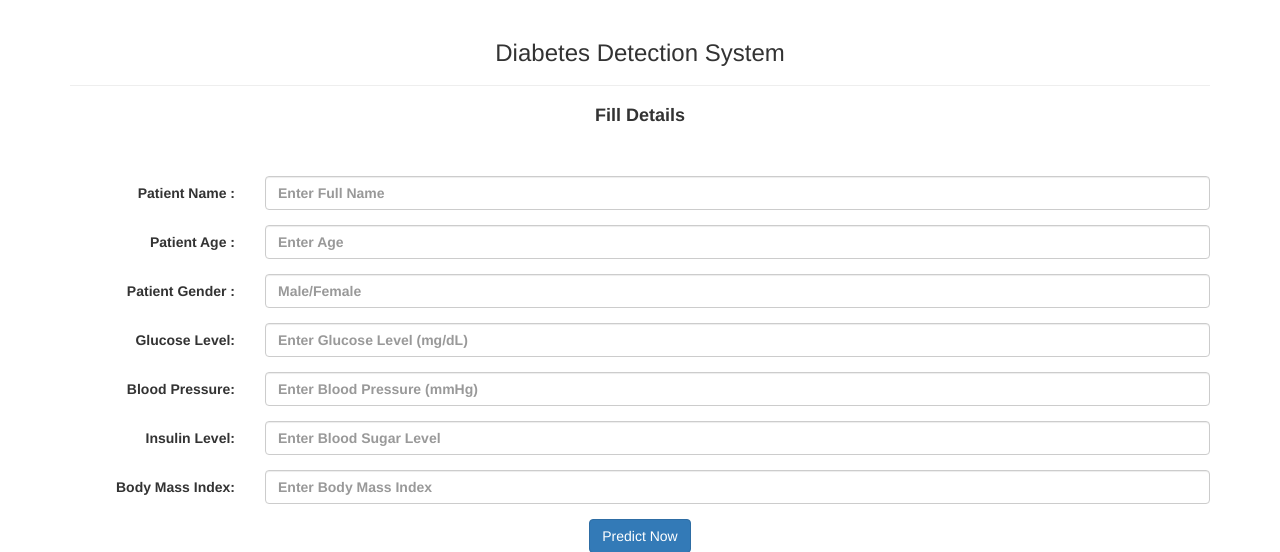
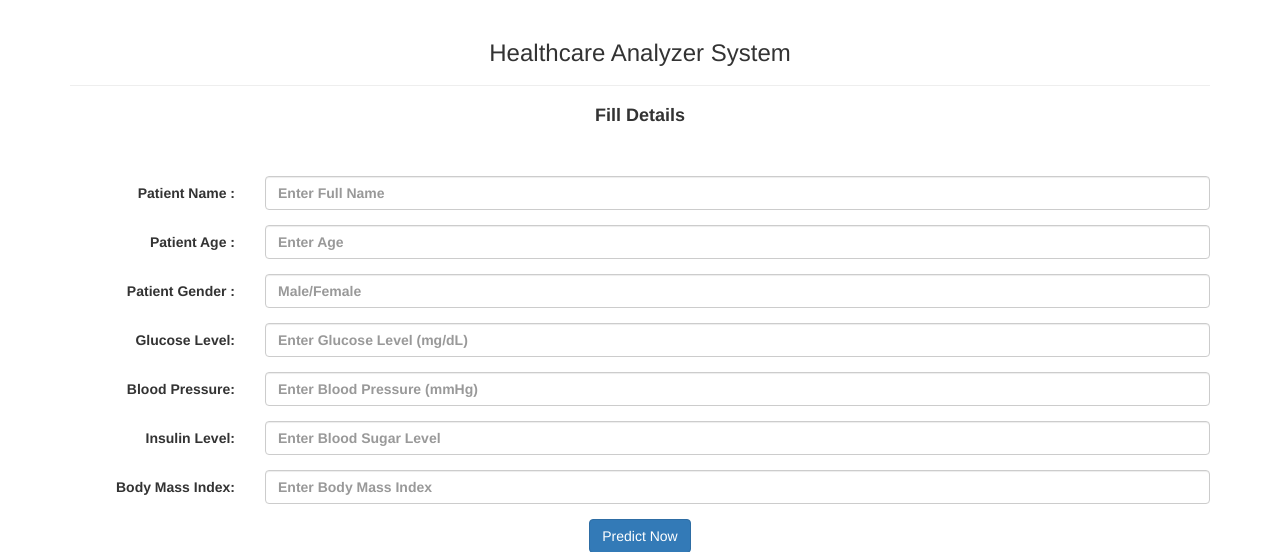
Before and after one commit to shreyasvmane/Diabetes-Prediction-System, a Flask app: page / in a window 1280 px wide. Shown: the top 552 px of the page. Run offline with Flask 2, Linux system fonts and the light colour scheme; some libraries are stand-ins or nearby versions.

Commit message:
Update Title and Page Header

```diff
--- a/templates/index2.html
+++ b/templates/index2.html
@@ -1,7 +1,7 @@
 <!DOCTYPE html>
 <html lang="en">
 <head>
-    <title> FLASK APP </title>
+    <title> Healthcare Analyzer </title>
         <meta charset="utf-8">
         <meta name="viewport" content="width=device-width, initial-scale=1">
 
@@ -14,7 +14,7 @@
 <body>
     <div class="container">
        <div class="page-header text-center">
-            <h3>Diabetes Detection System</h3>
+            <h3>Healthcare Analyzer System</h3>
       </div>
 
 
```
